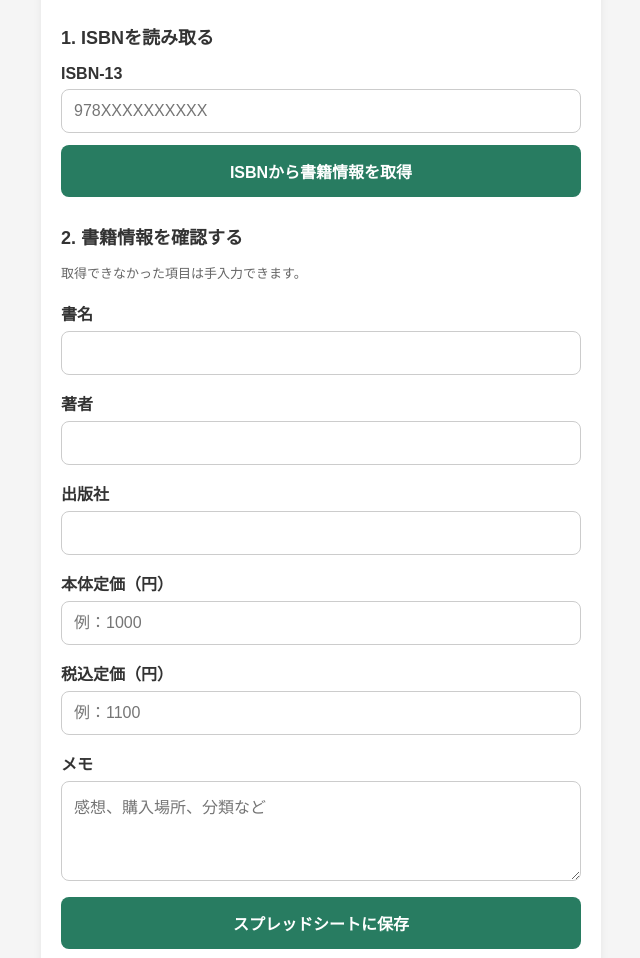
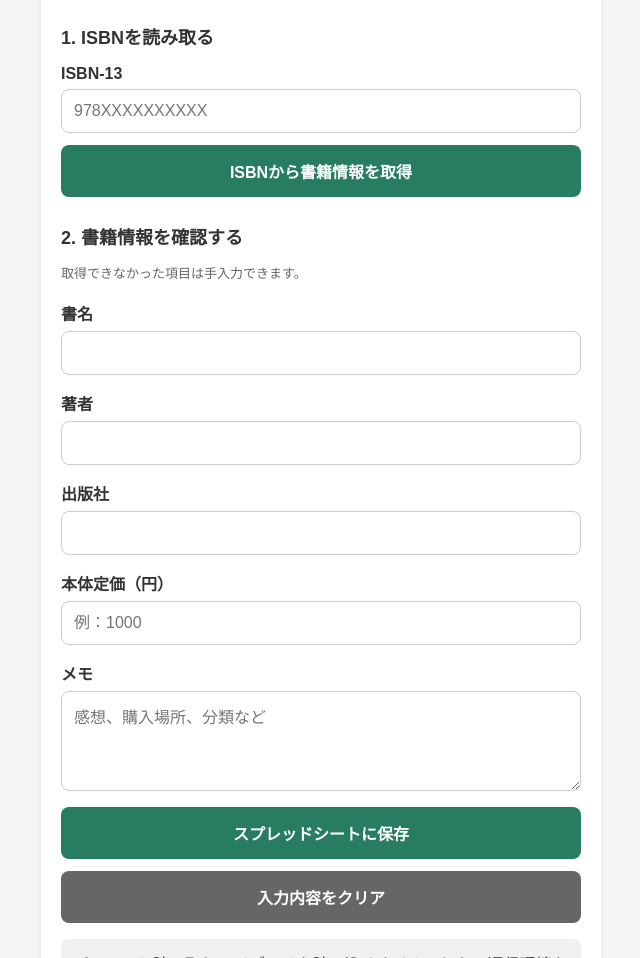
Before and after one commit to Miyabitsuji1227/book-barcode-reader, a plain HTML site: page index.html in a window 1280 px wide. Shown: the part 109-1067 px from the top of the page, without its empty margins (319-959 px from the left). Drawn offline with Linux system fonts and the light colour scheme.

Commit message:
Update index.html

```diff
--- a/index.html
+++ b/index.html
@@ -158,14 +158,6 @@
          step="1"
          inputmode="numeric"
          placeholder="例：1000">
-
-  <label for="taxIncluded">税込定価（円）</label>
-  <input id="taxIncluded"
-         type="number"
-         min="0"
-         step="1"
-         inputmode="numeric"
-         placeholder="例：1100">
 
   <label for="memo">メモ</label>
   <textarea id="memo"
```
